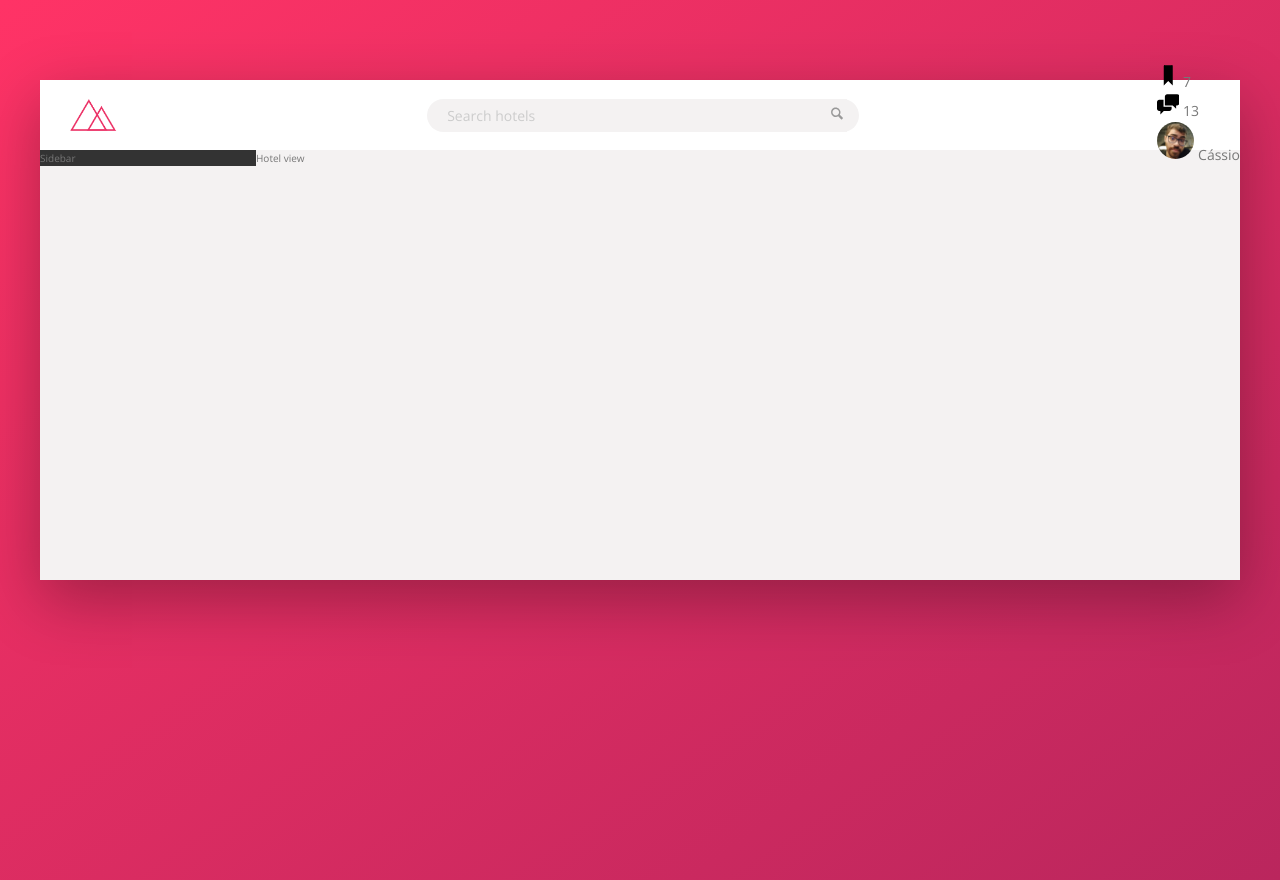
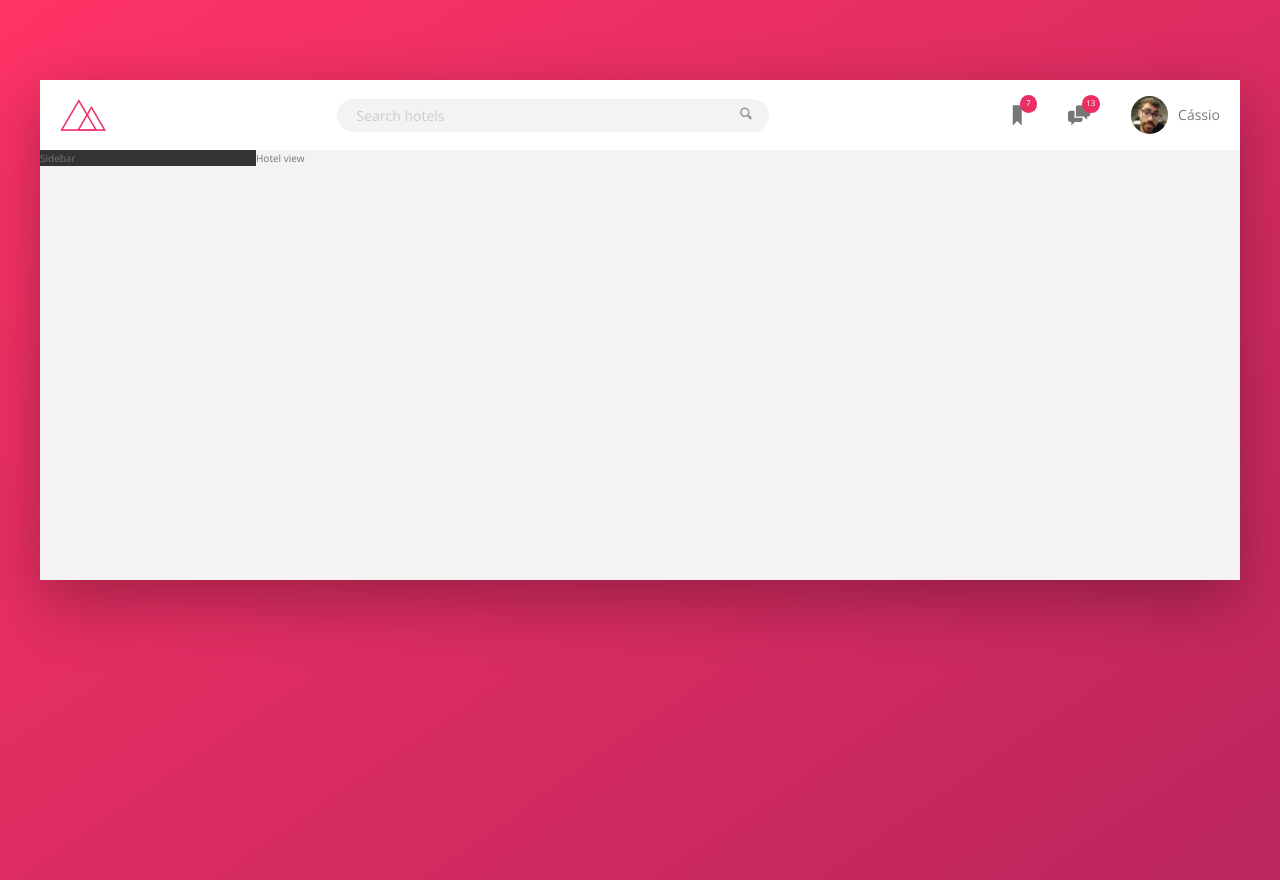
Before and after one commit to cassiorodp/trillo-project, a website: page index.html in a window 1280 px wide. Drawn offline with nearby package versions, Linux system fonts and the light colour scheme; files that its build step writes are made by us from their sources.

Commit message:
feat: ajust notification icons

```diff
--- a/sass/_components.scss
+++ b/sass/_components.scss
@@ -1,6 +1,6 @@
 .logo {
   height: 3.25rem;
-  margin-left: 3rem;
+  margin-left: 2rem;
 }
 
 .search {
@@ -59,6 +59,24 @@
 }
 
 .user-nav {
+  align-self: stretch;
+  display: flex;
+  align-items: center;
+
+  & > * {
+    padding: 0 2rem;
+    height: 100%;
+
+    display: flex;
+    align-items: center;
+
+    cursor: pointer;
+  }
+
+  & > *:hover {
+    background-color: var(--color-grey-light-2);
+  }
+
   &__item {
     height: 3.25rem;
   }
@@ -68,9 +86,33 @@
   &__icon {
     height: 2.25rem;
     width: 2.25rem;
+    fill: var(--color-grey-dark-2);
   }
+
+  &__icon-box {
+    position: relative;
+  }
+
+  &__notification {
+    color: var(--color-white);
+    font-size: 0.8rem;
+    height: 1.75rem;
+    width: 1.75rem;
+    background-color: var(--color-primary);
+    border-radius: 50%;
+
+    position: absolute;
+    top: 1.5rem;
+    right: 1.1rem;
+
+    display: flex;
+    align-items: center;
+    justify-content: center;
+  }
+
   &__user-photo {
     height: 3.75rem;
     border-radius: 50%;
+    margin-right: 1rem;
   }
 }
```
